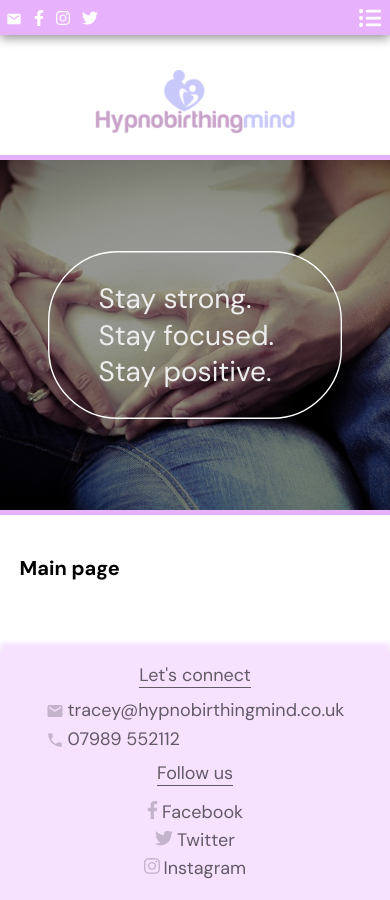
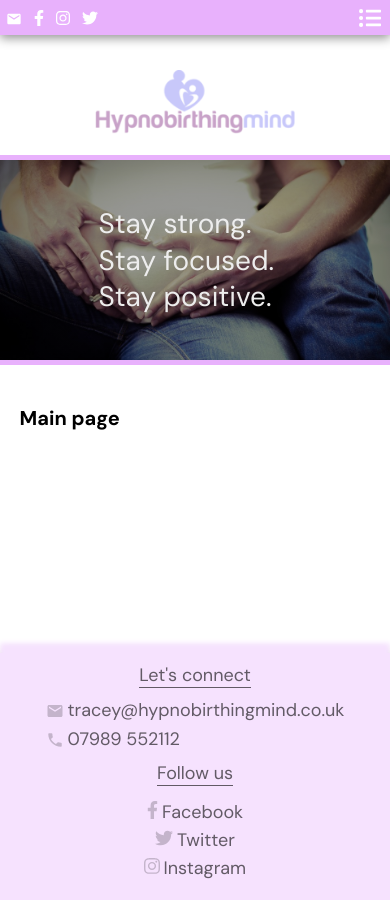
Before and after one commit to nievadev/hipno-birthing, a Jekyll site: the page built from index.html, in a window 390 px wide. Built offline with Jekyll 4.4.1, drawn with Linux system fonts in a browser that asks for light colours; Markdown is read by kramdown in place of the engine named in the settings.

Commit message:
Decreased main message box height and removed its white border in mobile phones

```diff
--- a/resources/css/media_queries.scss
+++ b/resources/css/media_queries.scss
@@ -103,6 +103,11 @@
         max-width: 300px;
         min-width: 276px;
         white-space: normal !important;
+        border: none !important;
+    }
+
+    .main-message {
+        flex: 0 0 200px !important;
     }
 }
 
--- a/resources/css/styles.css
+++ b/resources/css/styles.css
@@ -447,7 +447,11 @@ footer {
   .message {
     max-width: 300px;
     min-width: 276px;
-    white-space: normal !important; } }
+    white-space: normal !important;
+    border: none !important; }
+
+  .main-message {
+    flex: 0 0 200px !important; } }
 @media only screen and (max-width: 533px) {
   .terms-of-service-title {
     font-size: 1.5em !important; } }
```
Also changed, not shown: 4 other files.
